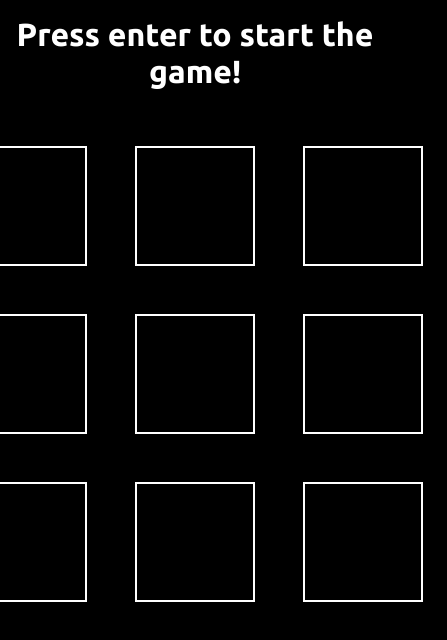
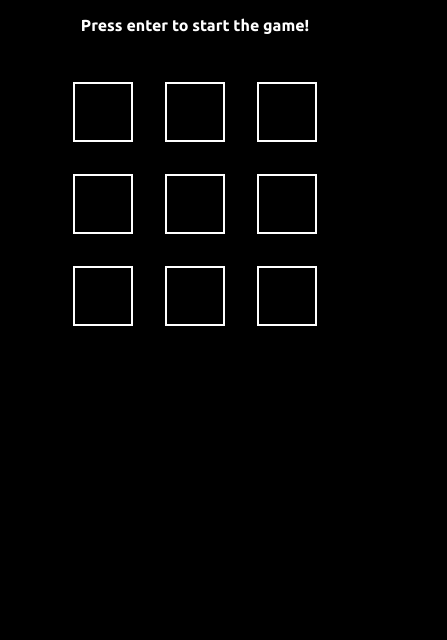
Before and after one commit to Sahaj19/Zimic, a plain HTML site: page index.html in a window 390 px wide. Shown: the whole page, 447 px wide, since content can reach past the window. Drawn offline with Linux system fonts and the light colour scheme.

Commit message:
added responsiveness and fixed negative level bugs

```diff
--- a/index.css
+++ b/index.css
@@ -6,6 +6,7 @@
     margin: 0;
     padding: 0;
     box-sizing: border-box;
+    user-select: none;
     font-family: 'Ubuntu', sans-serif;
 }
 
@@ -58,3 +59,34 @@ body {
 .userFlash {
     background-color: green;
 }
+
+
+/************************ responsiveness CSS layout ***************************/
+@media(max-width:600px) {
+    .dynamic_text {
+        font-size: 1.5rem;
+    }
+
+    .boxes {
+        margin-bottom: 5rem;
+    }
+
+    .btn {
+        width: 80px;
+        height: 80px;
+        margin: 1rem;
+    }
+}
+
+
+@media(max-width:425px) {
+    .dynamic_text {
+        font-size: 1rem;
+    }
+
+    .btn {
+        width: 60px;
+        height: 60px;
+        margin: 1rem;
+    }
+}
--- a/index.js
+++ b/index.js
@@ -33,7 +33,7 @@ function gameButtonFlash() {
 
   let gameNumberChoices = btns[randomNumber].textContent;
   gameSequence.push(gameNumberChoices);
-  //   console.log("Game sequence : ", gameSequence);
+  // console.log("Game sequence : ", gameSequence);
 
   setTimeout(() => {
     btns[randomNumber].classList.remove("gameFlash");
@@ -46,7 +46,7 @@ function userButtonFlash(btn) {
 
   let userNumberChoices = btn.textContent;
   userSequence.push(userNumberChoices);
-  //   console.log("User Sequence : ", userSequence);
+  // console.log("User Sequence : ", userSequence);
 
   setTimeout(() => {
     btn.classList.remove("userFlash");
@@ -56,8 +56,13 @@ function userButtonFlash(btn) {
 //+++++++++++++++++++++++++++++++++++++++++++++++++++++++++++++++++++++++++++
 function userButtonPress() {
   let userSelectedButton = this;
-  //   console.log(userSelectedButton);
-  userButtonFlash(userSelectedButton);
+  // console.log(userSelectedButton);
+  if (started == true) {
+    userButtonFlash(userSelectedButton);
+  } else {
+    dynamicText.innerHTML = "First press Enter to start the game!";
+    return;
+  }
 
   //It will keep the track!!!
   sequenceChecker(userSequence.length - 1);
```
